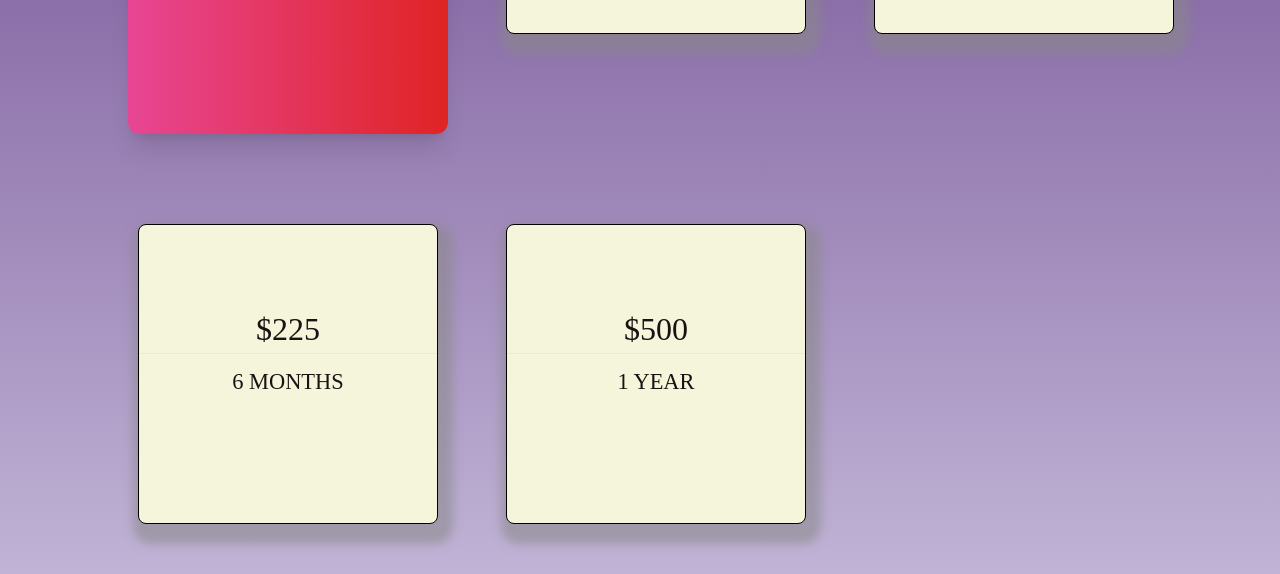
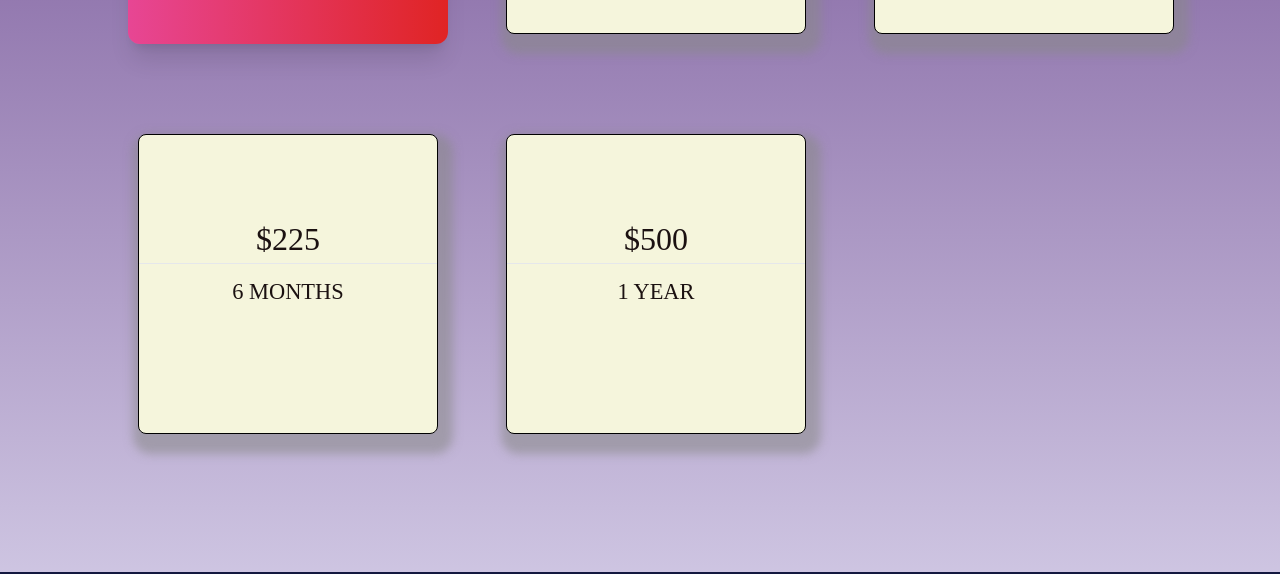
Before and after one commit to Julesezeh/BTI_FRONTEND, a React (Vite) app: page / in a window 1280 px wide. Shown: the part 960-1534 px from the top of the page. Built offline with nearby package versions, Linux system fonts and the light colour scheme.

Commit message:
project css

```diff
--- a/src/components/projects.css
+++ b/src/components/projects.css
@@ -3,7 +3,7 @@
     padding-top: 80px;
     text-align: center;
     margin-top: 10px;
-    margin-bottom: 100px;
+    margin-bottom: 10px;
     margin-left: 10px;
     margin-right: 10px;
     height: 300px;
```
